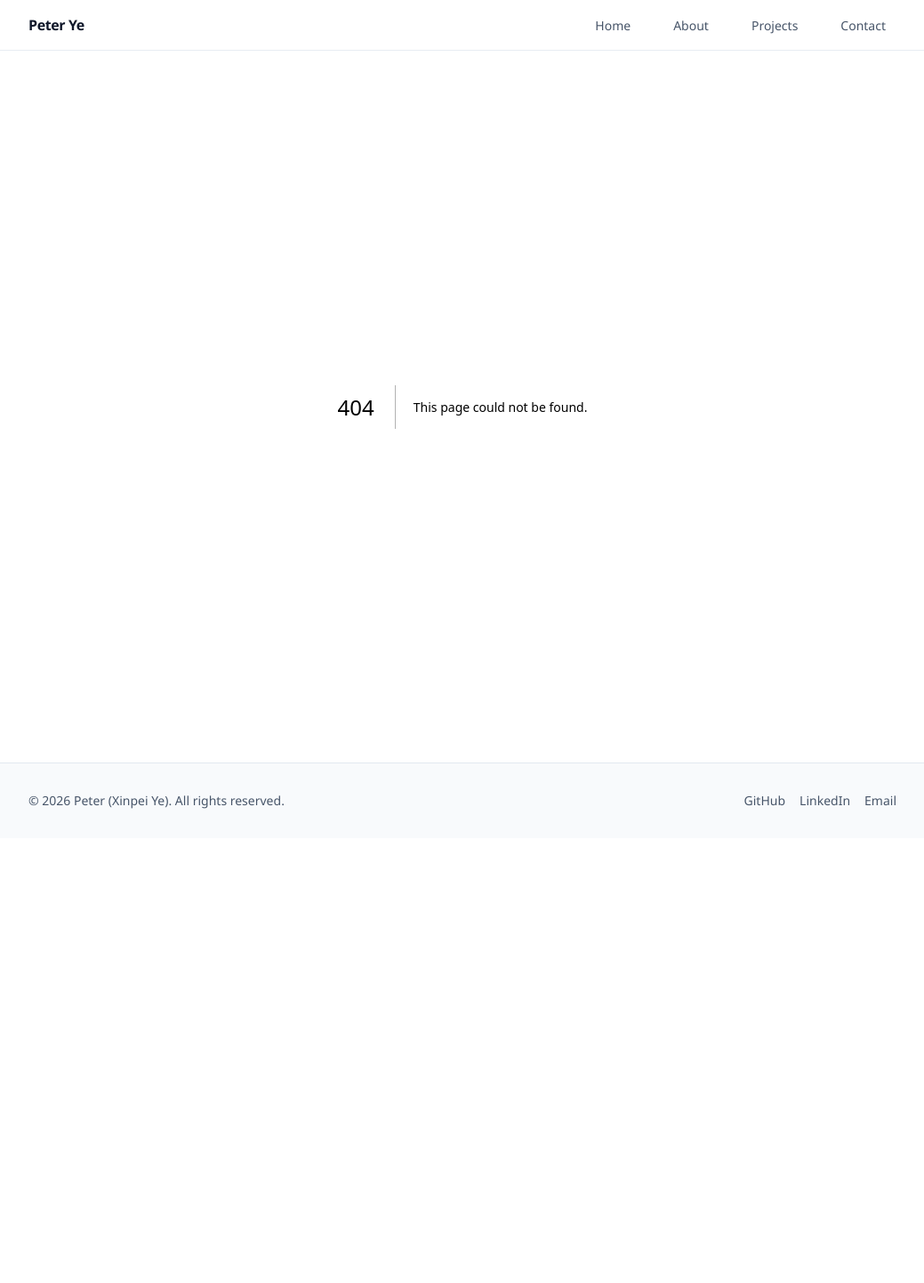
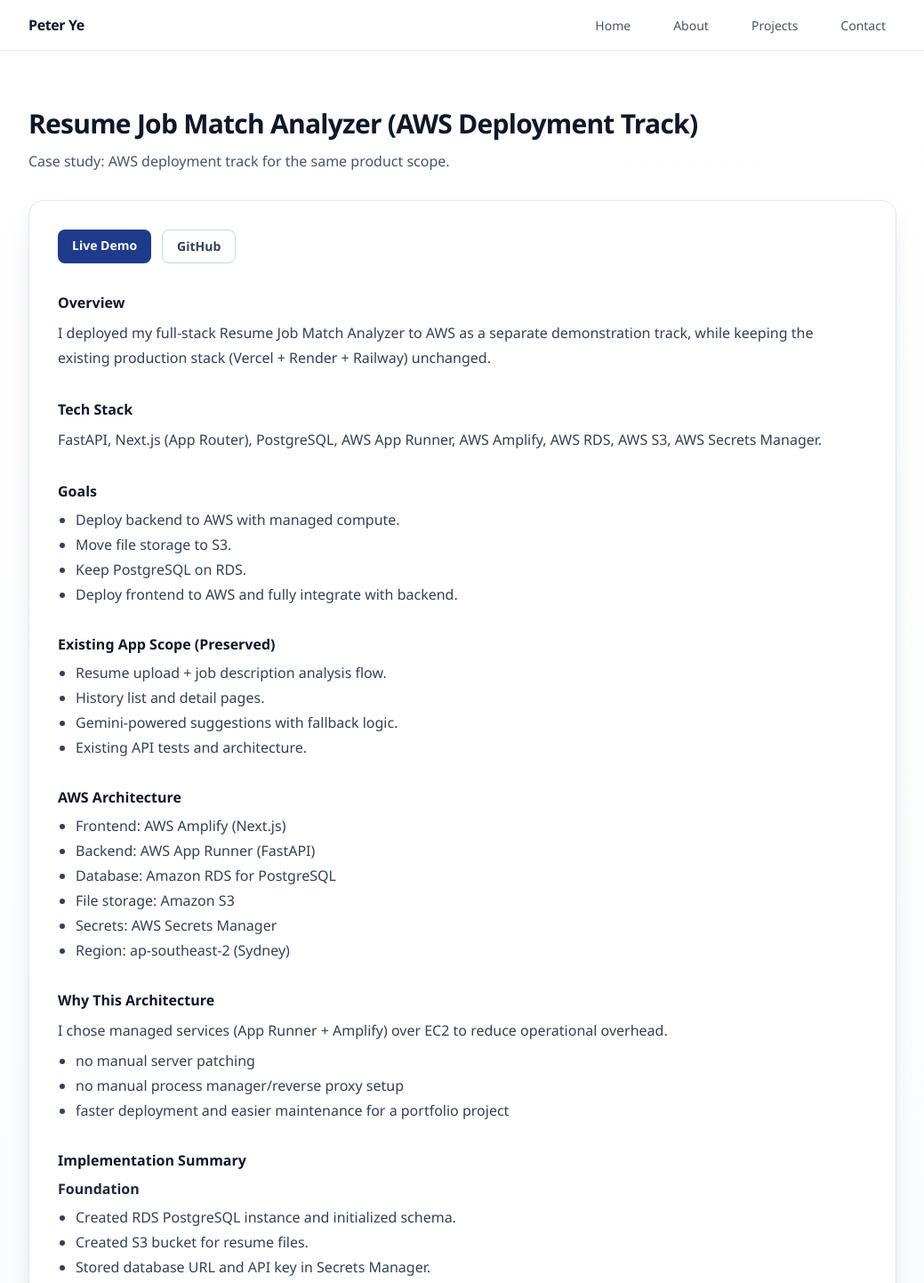
Before and after one commit to bumblebeeye/portfolio-website, a Next.js app: page /projects/resume-job-match-analyzer-aws in a window 1280 px wide. Before the commit this address had no page. Shown: the top 1442 px of the page at 89% size, without its empty margins (120-1159 px from the left). Before the commit the page ends 942 px from the top, so only its background shows below. Built offline with nearby package versions, Linux system fonts and the light colour scheme.

Commit message:
added case study page for Resume–Job Match Analyzer (aws track)

```diff
--- /dev/null
+++ b/src/app/projects/resume-job-match-analyzer-aws/page.tsx
@@ -0,0 +1,170 @@
+import type { Metadata } from "next";
+import Link from "next/link";
+import Section from "@/components/ui/Section";
+
+export const metadata: Metadata = {
+  title: "Resume Analyzer Case Study (AWS)"
+};
+
+export default function ResumeAnalyzerAwsCaseStudyPage() {
+  return (
+    <Section title="Resume Job Match Analyzer (AWS Deployment Track)" subtitle="Case study: AWS deployment track for the same product scope.">
+      <div className="rounded-2xl border border-slate-200 bg-white p-6 shadow-card sm:p-8">
+        <div className="mb-8 flex flex-wrap gap-3">
+          <Link
+            href="https://codex-aws-phase6.d7aj7hvvxk2xv.amplifyapp.com"
+            target="_blank"
+            rel="noreferrer"
+            className="rounded-lg bg-brand-700 px-4 py-2 text-sm font-semibold text-white transition hover:bg-brand-800"
+          >
+            Live Demo
+          </Link>
+          <Link
+            href="https://github.com/bumblebeeye/Resume-Job-Match-Analyzer/tree/codex/aws-phase6"
+            target="_blank"
+            rel="noreferrer"
+            className="rounded-lg border border-slate-300 px-4 py-2 text-sm font-semibold text-slate-700 transition hover:border-slate-400 hover:bg-slate-50"
+          >
+            GitHub
+          </Link>
+        </div>
+
+        <div className="space-y-8 text-slate-700">
+          <div>
+            <h3 className="text-base font-semibold text-slate-900">Overview</h3>
+            <p className="mt-2 leading-7">
+              I deployed my full-stack Resume Job Match Analyzer to AWS as a separate demonstration track, while
+              keeping the existing production stack (Vercel + Render + Railway) unchanged.
+            </p>
+          </div>
+
+          <div>
+            <h3 className="text-base font-semibold text-slate-900">Tech Stack</h3>
+            <p className="mt-2 leading-7">
+              FastAPI, Next.js (App Router), PostgreSQL, AWS App Runner, AWS Amplify, AWS RDS, AWS S3, AWS Secrets
+              Manager.
+            </p>
+          </div>
+
+          <div>
+            <h3 className="text-base font-semibold text-slate-900">Goals</h3>
+            <ul className="mt-2 list-disc space-y-1 pl-5">
+              <li>Deploy backend to AWS with managed compute.</li>
+              <li>Move file storage to S3.</li>
+              <li>Keep PostgreSQL on RDS.</li>
+              <li>Deploy frontend to AWS and fully integrate with backend.</li>
+            </ul>
+          </div>
+
+          <div>
+            <h3 className="text-base font-semibold text-slate-900">Existing App Scope (Preserved)</h3>
+            <ul className="mt-2 list-disc space-y-1 pl-5">
+              <li>Resume upload + job description analysis flow.</li>
+              <li>History list and detail pages.</li>
+              <li>Gemini-powered suggestions with fallback logic.</li>
+              <li>Existing API tests and architecture.</li>
+            </ul>
+          </div>
+
+          <div>
+            <h3 className="text-base font-semibold text-slate-900">AWS Architecture</h3>
+            <ul className="mt-2 list-disc space-y-1 pl-5">
+              <li>Frontend: AWS Amplify (Next.js)</li>
+              <li>Backend: AWS App Runner (FastAPI)</li>
+              <li>Database: Amazon RDS for PostgreSQL</li>
+              <li>File storage: Amazon S3</li>
+              <li>Secrets: AWS Secrets Manager</li>
+              <li>Region: ap-southeast-2 (Sydney)</li>
+            </ul>
+          </div>
+
+          <div>
+            <h3 className="text-base font-semibold text-slate-900">Why This Architecture</h3>
+            <p className="mt-2 leading-7">
+              I chose managed services (App Runner + Amplify) over EC2 to reduce operational overhead.
+            </p>
+            <ul className="mt-2 list-disc space-y-1 pl-5">
+              <li>no manual server patching</li>
+              <li>no manual process manager/reverse proxy setup</li>
+              <li>faster deployment and easier maintenance for a portfolio project</li>
+            </ul>
+          </div>
+
+          <div>
+            <h3 className="text-base font-semibold text-slate-900">Implementation Summary</h3>
+            <p className="mt-2 font-semibold text-slate-800">Foundation</p>
+            <ul className="mt-2 list-disc space-y-1 pl-5">
+              <li>Created RDS PostgreSQL instance and initialized schema.</li>
+              <li>Created S3 bucket for resume files.</li>
+              <li>Stored database URL and API key in Secrets Manager.</li>
+              <li>Added budget/cost guardrails.</li>
+            </ul>
+
+            <p className="mt-4 font-semibold text-slate-800">Backend Deployment</p>
+            <ul className="mt-2 list-disc space-y-1 pl-5">
+              <li>Deployed FastAPI to App Runner from GitHub branch.</li>
+              <li>Connected runtime to Secrets Manager values.</li>
+              <li>Verified <code>/health</code> and <code>/api/analyze</code>.</li>
+              <li>Added minimal code patch to support S3 uploads with local fallback.</li>
+            </ul>
+
+            <p className="mt-4 font-semibold text-slate-800">Frontend Deployment</p>
+            <ul className="mt-2 list-disc space-y-1 pl-5">
+              <li>Deployed Next.js app to Amplify from monorepo frontend root.</li>
+              <li>Set <code>NEXT_PUBLIC_API_BASE_URL</code> to App Runner URL.</li>
+              <li>Updated backend <code>CORS_ORIGINS</code> to allow Amplify domain.</li>
+              <li>
+                Ran end-to-end checks on <code>/analyze</code>, <code>/history</code>, and <code>/history/[id]</code>.
+              </li>
+            </ul>
+          </div>
+
+          <div>
+            <h3 className="text-base font-semibold text-slate-900">Key Problems I Solved</h3>
+            <ul className="mt-2 list-disc space-y-1 pl-5">
+              <li>
+                App Runner build failures (pip not found / uvicorn import issues): fixed build/start commands and
+                runtime setup.
+              </li>
+              <li>
+                Amplify build failure (npm ci lockfile mismatch): resolved with cache-cleared redeploy and build config
+                validation.
+              </li>
+              <li>CORS integration: validated with explicit Origin header testing.</li>
+              <li>Storage migration: moved resume uploads to S3 without breaking local/dev behavior.</li>
+            </ul>
+          </div>
+
+          <div>
+            <h3 className="text-base font-semibold text-slate-900">Results</h3>
+            <ul className="mt-2 list-disc space-y-1 pl-5">
+              <li>AWS frontend and backend are fully integrated and running.</li>
+              <li>Upload/analysis/history flow works end-to-end on AWS.</li>
+              <li>Resume files are persisted in S3.</li>
+              <li>Existing Vercel/Render/Railway deployment remains intact as a separate track.</li>
+            </ul>
+          </div>
+
+          <div>
+            <h3 className="text-base font-semibold text-slate-900">Security and Cost Notes</h3>
+            <ul className="mt-2 list-disc space-y-1 pl-5">
+              <li>Secrets are managed via Secrets Manager (not hardcoded in app config).</li>
+              <li>IAM role-based access is used for App Runner.</li>
+              <li>Budget alerts were configured early.</li>
+              <li>Next hardening step: tighten temporary broad RDS ingress rule after network setup refinement.</li>
+            </ul>
+          </div>
+        </div>
+
+        <div className="mt-8 flex flex-wrap gap-3">
+          <Link
+            href="/projects"
+            className="rounded-lg border border-brand-200 bg-brand-50 px-4 py-2 text-sm font-semibold text-brand-700 transition hover:bg-brand-100"
+          >
+            Back to Projects
+          </Link>
+        </div>
+      </div>
+    </Section>
+  );
+}
--- a/src/data/projects.ts
+++ b/src/data/projects.ts
@@ -27,7 +27,7 @@
       },
       {
         label: "Case Study (AWS Deployed)",
-        disabled: true
+        href: "/projects/resume-job-match-analyzer-aws"
       }
     ],
     status: "featured"
```
